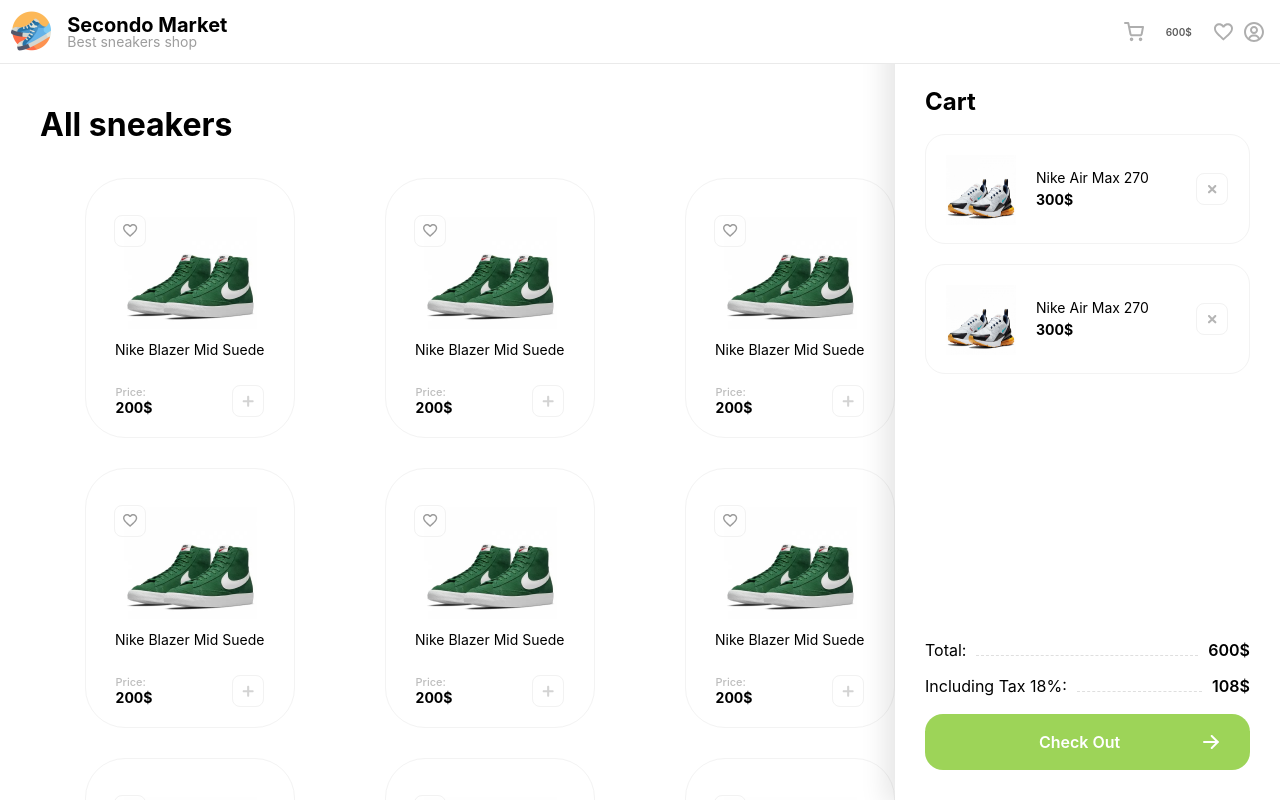
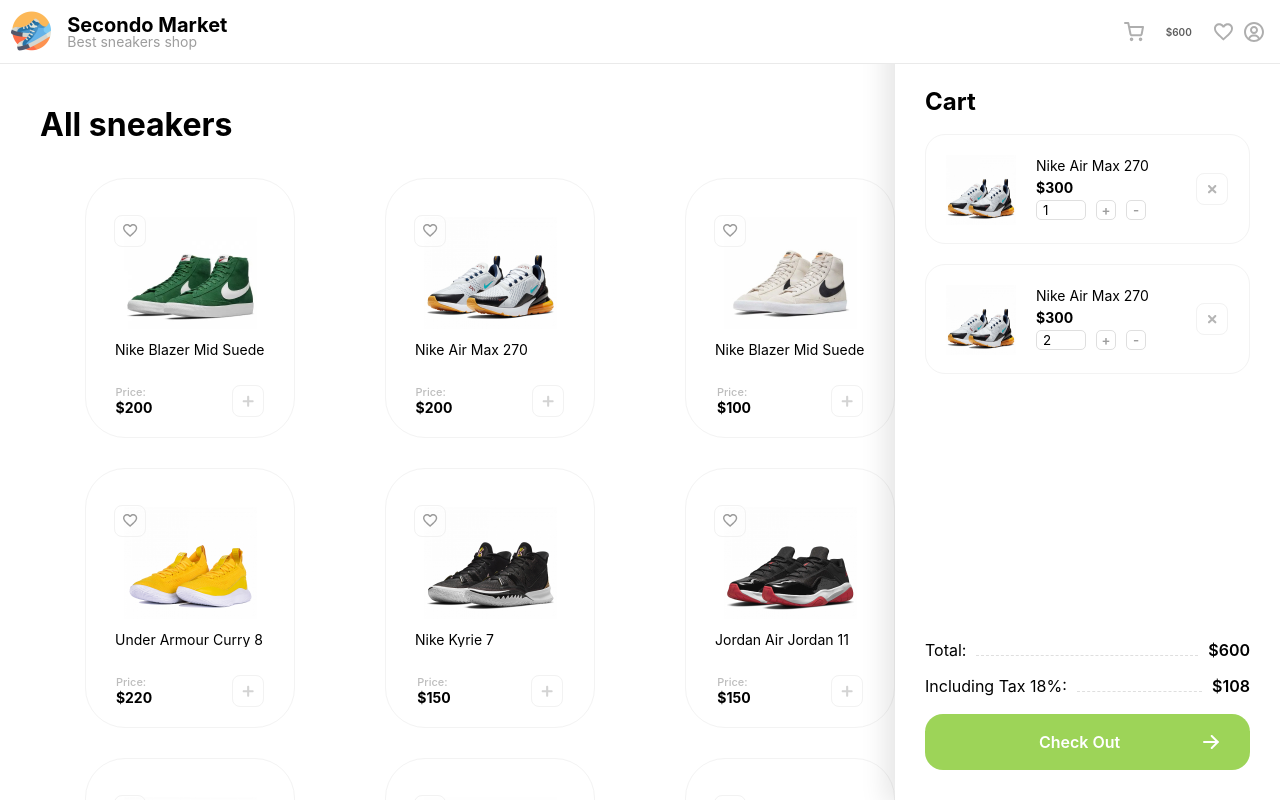
Before and after one commit to mikrocosmos/secondo-market, a React (Create React App) app: page / in a window 1280 px wide. Both pictures are taken after a click on the item 1133 px from the left and 31 px from the top of the page. Shown: the top 800 px of the page. Built offline with nearby package versions, Linux system fonts and the light colour scheme.

Commit message:
Quantity prop created for cart cards.

```diff
--- a/src/components/Content/Cart/Cart.js
+++ b/src/components/Content/Cart/Cart.js
@@ -7,8 +7,8 @@
     <aside className="cart">
       <h2 className="cart__title">Cart</h2>
       <section className="cart__items">
-        <CartCard />
-        <CartCard />
+        <CartCard quantity={1} />
+        <CartCard quantity={2} />
       </section>
 				<CartFooter />
     </aside>
--- a/src/components/Content/Cart/CartCard.js
+++ b/src/components/Content/Cart/CartCard.js
@@ -1,7 +1,8 @@
-import React from 'react';
+import React from "react";
 
-function CartCard() {
-	return (<div className="cart__items__item">
+function CartCard(props) {
+  return (
+    <div className="cart__items__item">
       <img
         width={70}
         height={70}
@@ -12,7 +13,27 @@
       <div className="cart__items__item__description">
         <div style={{ display: "flex", flexDirection: "column" }}>
           <span className="cart__items__item__title">Nike Air Max 270</span>
-			<span className="cart__items__item__price">300$</span>
+          <span className="cart__items__item__price">$300</span>
+          <span>
+            <input
+              className="cart__items__item__quantity"
+              type="number"
+              name="quantity"
+              min={1}
+              max={49}
+							value={props.quantity}
+            ></input>
+            <button className="cart__items__item__quantity__increment" onClick={() => {
+							props.quantity = props.quantity + 1
+						}}>
+              +
+            </button>
+            <button className="cart__items__item__quantity__decrement" onClick={() => {
+							props.quantity = props.quantity - 1
+						}}>
+              -
+            </button>
+          </span>
         </div>
         <button className="cart__items__item__delete">
           <svg
@@ -29,7 +50,8 @@
           </svg>
         </button>
       </div>
-</div>)
+    </div>
+  );
 }
 
 export default CartCard;
--- a/src/components/Content/Cart/CartFooter.js
+++ b/src/components/Content/Cart/CartFooter.js
@@ -4,7 +4,7 @@
 
 	let totalPrice = 600;
 
-  function calcTax(price, percent) {
+  const calcTax = (price, percent) => {
     if (price > 0) {
       let $1Percent = price / 100;
       let total = $1Percent * percent;
@@ -20,12 +20,12 @@
         <li className="cart__footer__text">
           <span>Total:</span>
           <div className="dash"></div>
-          <span className="cart__footer__value">{totalPrice}$</span>
+          <span className="cart__footer__value">${totalPrice}</span>
         </li>
         <li className="cart__footer__text">
           <span>Including Tax 18%:</span>
           <div className="dash"></div>
-          <span className="cart__footer__value">{calcTax(totalPrice, 18)}$</span>
+          <span className="cart__footer__value">${calcTax(totalPrice, 18)}</span>
         </li>
       </ul>
       <button className="cart__footer__btn">
--- a/src/components/Content/Content.js
+++ b/src/components/Content/Content.js
@@ -1,5 +1,28 @@
 import React from "react";
 import Card from "./ItemCard";
+
+const sneakersData = [
+  { title: "Nike Blazer Mid Suede", imgURL: "/img/shop/1.jpg", price: 200 },
+  { title: "Nike Air Max 270", imgURL: "/img/shop/2.jpg", price: 200 },
+  { title: "Nike Blazer Mid Suede", imgURL: "/img/shop/3.jpg", price: 100 },
+  {
+    title: "Puma X Aka Boku Future Rider",
+    imgURL: "/img/shop/4.jpg",
+    price: 120,
+  },
+  { title: "Under Armour Curry 8", imgURL: "/img/shop/5.jpg", price: 220 },
+  { title: "Nike Kyrie 7", imgURL: "/img/shop/6.jpg", price: 150 },
+  { title: "Jordan Air Jordan 11", imgURL: "/img/shop/7.jpg", price: 150 },
+  { title: "Nike LeBron XVIII", imgURL: "/img/shop/8.jpg", price: 230 },
+  { title: "Nike LeBron XVIII Low", imgURL: "/img/shop/9.jpg", price: 200 },
+  { title: "Nike Blazer Mid Suede", imgURL: "/img/shop/1.jpg", price: 200 },
+  {
+    title: "Puma X Aka Boku Future Rider",
+    imgURL: "/img/shop/4.jpg",
+    price: 120,
+  },
+  { title: "Nike Kyrie Flytrap IV", imgURL: "/img/shop/10.jpg", price: 300 },
+];
 
 function Main() {
   return (
@@ -29,18 +52,13 @@
         </div>
       </div>
       <section className="items">
-        <Card />
-        <Card />
-        <Card />
-        <Card />
-        <Card />
-        <Card />
-        <Card />
-        <Card />
-        <Card />
-        <Card />
-        <Card />
-        <Card />
+        {sneakersData.map((item) => (
+          <Card
+						title={item.title}
+						imgURL={item.imgURL}
+						price={item.price}
+					/>
+        ))}
       </section>
     </main>
   );
--- a/src/components/Content/ItemCard.js
+++ b/src/components/Content/ItemCard.js
@@ -1,9 +1,10 @@
 import React from "react";
-// import PropTypes from "prop-types";
+import PropTypes from 'prop-types'
 
-function Card(/*image, title, price*/) {
+function Card(props) {
+
   return (
-    <section className="card">
+    <section className="card" title={props.title}>
       <button className="card__button card__button--favorite">
         <svg
           width="15"
@@ -18,12 +19,12 @@
           />
         </svg>
       </button>
-      <img width={133} height={112} className="card__image" src="/img/shop/1.jpg" alt="" />
-      <p className="card__title">Nike Blazer Mid Suede</p>
+      <img width={133} height={112} className="card__image" src={props.imgURL} alt={props.title} />
+      <p className="card__title">{props.title}</p>
       <div className="card__footer">
         <div>
           <p className="card__price">Price:</p>
-          <p className="card__price__value">200$</p>
+          <p className="card__price__value">${props.price}</p>
         </div>
         <button className="card__button card__button--add">
           <svg
@@ -44,10 +45,10 @@
   );
 }
 
-// Card.propTypes = {
-// 	image: PropTypes.string.isRequired,
-// 	title: PropTypes.string.isRequired,
-// 	price: PropTypes.number.isRequired,
-// }
+Card.propTypes = {
+	title: PropTypes.string.isRequired,
+	imgURL: PropTypes.string.isRequired,
+	price: PropTypes.number.isRequired,
+}
 
 export default Card;
--- a/src/components/Header/HeaderMenu.js
+++ b/src/components/Header/HeaderMenu.js
@@ -42,7 +42,7 @@
 						/>
 					</svg>
 				</li>
-      <li className="header__menu__price">{600}$</li>
+				<li className="header__menu__price">${600}</li>
 				<li>
 					<svg
 						width="20"
--- a/src/scss/card.scss
+++ b/src/scss/card.scss
@@ -15,6 +15,7 @@
     font-size: 1.4rem;
     margin-top: 1.4rem;
     text-overflow: ellipsis;
+		white-space: nowrap;
     overflow: hidden;
     margin: 1.4rem auto;
     width: 15rem;
@@ -40,35 +41,17 @@
   }
 
   &__button {
-		@include button();
-
     &--add {
+      @include button(#65dd7b);
       margin-left: 8rem;
     }
 
     &--favorite {
+      @include button(#fef0f0);
       position: relative;
       top: 3rem;
       left: -6rem;
-    }
-
-    path {
-      transition: all 0.3s linear;
-    }
-
-    &--add:hover {
-      border: #65dd7b;
-      box-shadow: inset 6.5em -3.25em 1.33em #65dd7b;
-
-      path {
-        fill: #fff;
-      }
-    }
-
-    &--favorite:hover {
-      border: #fef0f0;
-      box-shadow: inset 6.5em -3.25em 1.33em #fef0f0;
-
+      &:hover {
         svg,
         path {
           fill: #ff8585;
@@ -77,6 +60,11 @@
       }
     }
 
+    path {
+      transition: all 0.3s linear;
+    }
+  }
+
   &:hover {
     transform: translateY(-5px);
     box-shadow: 0 14px 30px rgba(0, 0, 0, 0.05);
--- a/src/scss/cart.scss
+++ b/src/scss/cart.scss
@@ -36,17 +36,38 @@
         font-size: 1.4rem;
         margin-top: 0.8rem;
       }
+			&__quantity {
+				margin-top: 0.5rem;
+				border: 1px solid #dfdfdf;
+				padding: .2rem .6rem;
+				width: 5rem;
+				height: 2rem;
+				border-radius: 5px;
+				&__increment, &__decrement {
+					margin-left: 1rem;
+					width: 2rem;
+					height: 2rem;
+					color: $gray;
+					background-color: transparent;
+					border: 1px solid #dfdfdf;
+					border-radius: 5px;
+					font-weight: 600;
+					transition: all .2s linear;
+				}
+				&__increment:hover {
+					border: $green;
+					box-shadow: inset 6.5em -3.25em 1.33em $green;
+					color: #fff;
+				}
+				&__decrement:hover {
+					border: $red;
+					box-shadow: inset 6.5em -3.25em 1.33em $red;
+					color: #fff;
+				}
+			}
       &__delete {
-        @include button();
+        @include button($red);
         margin-left: 4.7rem;
-        &:hover {
-          border: #ff4040;
-          box-shadow: inset 6.5em -3.25em 1.33em #ff4040;
-
-          path {
-            fill: #fff;
-          }
-        }
       }
     }
   }
--- a/src/scss/vendor/mixins.scss
+++ b/src/scss/vendor/mixins.scss
@@ -4,7 +4,7 @@
   }
 }
 
-@mixin button() {
+@mixin button($color) {
   width: 32px;
   height: 32px;
   background: transparent;
@@ -14,6 +14,14 @@
   align-items: center;
   justify-content: center;
   transition: all 0.3s linear;
+	&:hover {
+		border: $color;
+		box-shadow: inset 6.5em -3.25em 1.33em $color;
+
+		path {
+			fill: #fff;
+		}
+	}
 }
 
 @mixin greenButton() {
--- a/src/scss/vendor/reset.scss
+++ b/src/scss/vendor/reset.scss
@@ -53,7 +53,7 @@
 a:visited,
 a:hover {
   text-decoration: none;
-	color: inherit;
+  color: inherit;
 }
 ul li {
   list-style: none;
@@ -70,3 +70,10 @@
   font-size: inherit;
   font-weight: 400;
 }
+
+input::-webkit-outer-spin-button,
+input::-webkit-inner-spin-button {
+  display: none;
+  -webkit-appearance: none;
+  margin: 0;
+}
--- a/src/scss/vendor/vars.scss
+++ b/src/scss/vendor/vars.scss
@@ -1,6 +1,7 @@
 $gray: #9D9D9D;
 $dark-gray: #5C5C5C;
 $green: #9DD458;
+$red: #ff4040;
 
 $mobile: 368px;
 $tablet: 768px;
```
Lines whose indentation alone changed are shown as unchanged.
